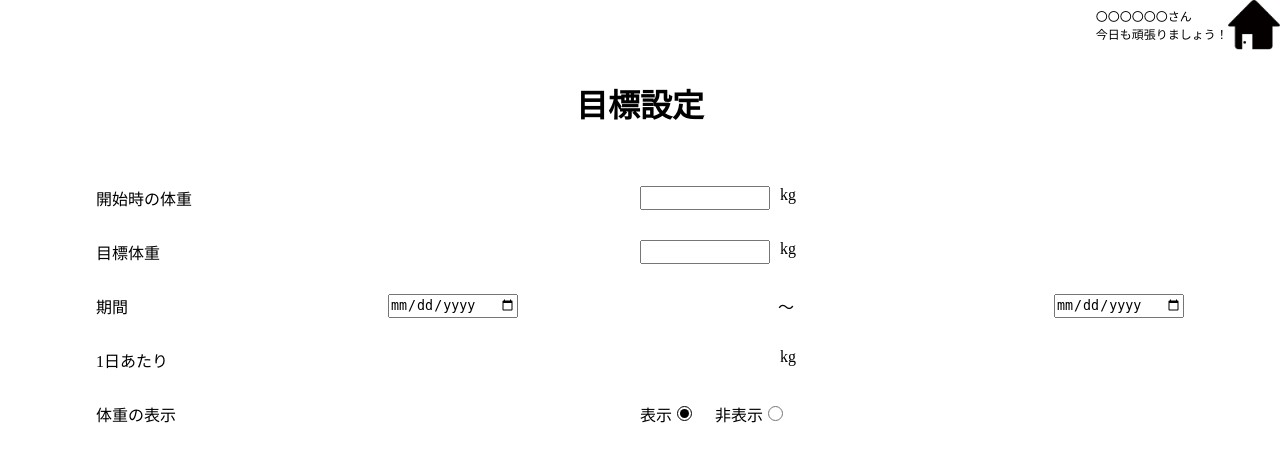
After one commit to SoneShuta/WeightManagement, a web app: file target.html in a window 1280 px wide. The commit adds this page. Shown: the top 462 px of the page. Run offline with its HTML, style and script files only (its server is not run), Linux system fonts and the light colour scheme.

Commit message:
HTML,CSS あとほぼグラフのみ

```diff
--- a/css/style.css
+++ b/css/style.css
@@ -3,7 +3,25 @@
   width: 100%;
   margin: 0;
 }
-li ,a{
+header {
+  height: 50px;
+}
+.header {
+  display: flex;
+  justify-content: flex-end;
+  align-items: center;
+  font-size: 12px;
+}
+.header .image {
+  display: block;
+  height: 100%;
+  width: auto;
+}
+.header .image img {
+  width: 100%;
+  height: 100%;
+}
+.header li a{
   text-decoration: none;
   list-style: none;
   color: #000000;
@@ -11,32 +29,42 @@ li ,a{
 h1 {
   width: fit-content;
   display: block;
-  margin: 60px auto;
+  margin: 30px auto 60px;
 }
-.registration,.login,.goal,.referenceArea {
+.inputForm ,
+.registration ,
+.login ,
+.target,
+.referenceArea {
   margin: 0 auto;
   width: 85%;
   display: flex;
   flex-direction: column;
 }
+.inputForm {
+  margin-bottom: 20px;
+}
 .flex {
   display: flex;
-  padding-bottom: 25px;
+  padding-bottom: 30px;
 }
 .itemName {
   width: 50%;
 }
-.reference, .input {
+.reference ,
+.input ,
+.target input {
   box-sizing: border-box;
   padding: 0;
-  width: 100px;
+  width: 130px;
 }
 .unit{
   width: 20px;
   margin-left: 10px;
   text-align: left;
 }
-.goal,.referenceArea {
+.target,
+.referenceArea {
   margin-bottom: 30px;
 }
 .lineGraphArea {
@@ -56,3 +84,30 @@ h1 {
   width: 30%;
   height: 25px;
 }
+.termFlex {
+  height: 24px;
+  padding-bottom: 30px;
+  display: flex;
+  justify-content: space-between;
+}
+.termFlex p ,
+.termFlex input {
+  display: block;
+  height: 24px;
+  margin: 0;
+}
+.wrapShowFlex {
+  display: flex;
+}
+.notShowButton {
+  margin-left: 20px;
+}
+.showFlex .radioButton {
+  accent-color: #000000;
+  height: 15px;
+  width: 15px;
+  margin-top: 4px;
+}
+.showFlex {
+  display: flex;
+}
--- /dev/null
+++ b/target.html
@@ -0,0 +1,45 @@
+<!DOCTYPE html>
+<html lang="ja">
+  <head>
+    <meta charset="UTF-8">
+    <meta name="viewport" content="width=device-width, initial-scale=1.0">
+    <link rel="stylesheet" href="css/style.css">
+    <title>目標設定/体重管理</title>
+  </head>
+  <body class="body">
+    <header class="header">
+      <div>
+        <div>〇〇〇〇〇〇さん</div>
+        <div>今日も頑張りましょう！</div>
+      </div>
+      <a href="main.html" class="image"><img src="images/home.png"></a>
+    </header>
+    <h1>目標設定</h1>
+    <form class="target">
+      <div class="flex">
+        <div class="itemName">開始時の体重</div><input type="number" step="0.01" class="input" name="weightOnStartDate" /><div class="unit">kg</div>
+      </div>
+      <div class="flex">
+        <div class="itemName">目標体重</div><input type="number" step="0.01" class="input" name="targetWeight" /><div class="unit">kg</div>
+      </div>
+      <div class="termFlex">
+        <p>期間</p>
+        <input type="date" name="startDate"><div>〜</div><input type="date" name="endDate">
+      </div>
+      <div class="flex toTarget">
+        <div class="itemName">1日あたり</div><div class="reference"></div><div class="unit">kg</div>
+      </div>
+      <div class="wrapShowFlex">
+        <div class="itemName">体重の表示</div>
+        <div class="showFlex">
+          <div class="showFlex">
+            <label for="#">表示</label><input type="radio" class="input radioButton" value="表示" name="showWeight" checked/>
+          </div>
+          <div class="showFlex notShowButton">
+            <label for="#">非表示</label><input type="radio" class="input radioButton" value="非表示" name="showWeight" />
+          </div>
+        </div>
+      </div>
+    </form>
+  </body>
+</html>
```
Also changed, not shown: goal.html (deleted, +0 -40 lines), main.html (+44 -8 lines), images/home.png (added).
